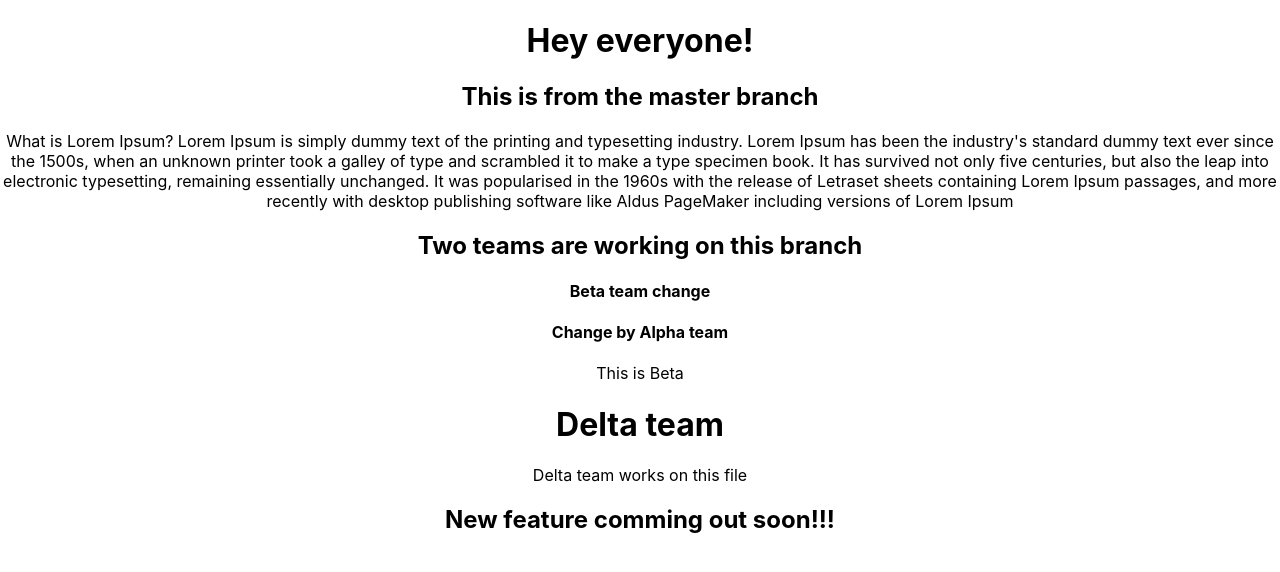
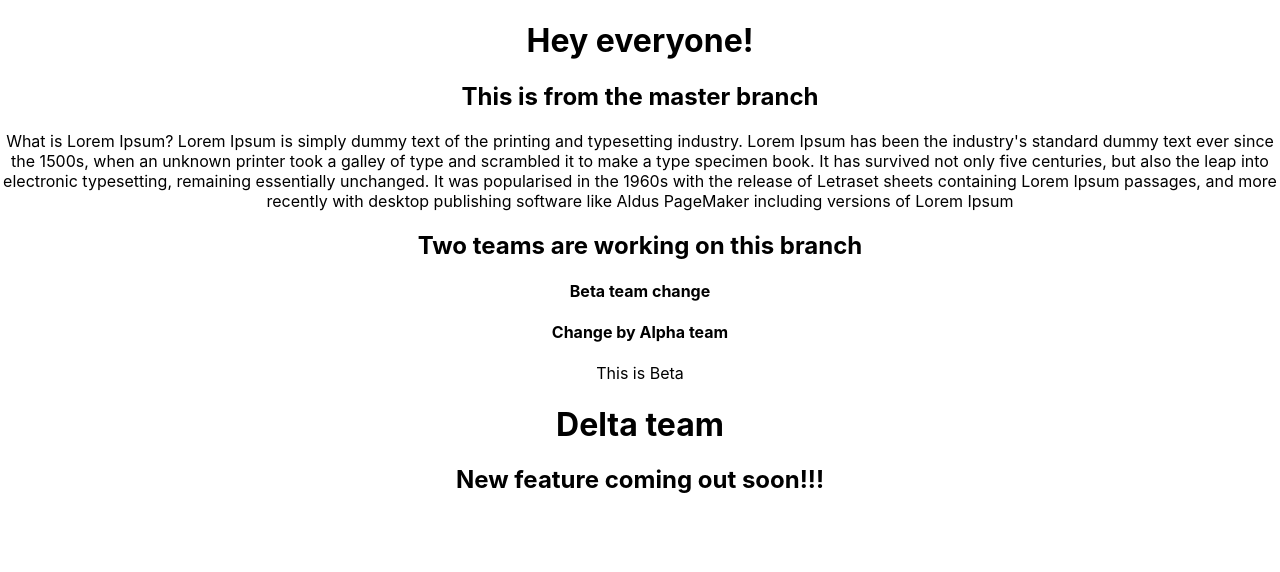
Before and after one commit to Majestic1992/practice, a React (Create React App) app: page / in a window 1280 px wide. Shown: the top 572 px of the page. Built offline with nearby package versions, Linux system fonts and the light colour scheme.

Commit message:
Changes to Delta branch

```diff
--- a/src/components/Delta.js
+++ b/src/components/Delta.js
@@ -4,8 +4,7 @@ const Delta = () => {
   return (
     <div>
       <h1>Delta team</h1>
-      <p>Delta team works on this file</p>
-      <h2>New feature comming out soon!!!</h2>
+      <h2>New feature coming out soon!!!</h2>
     </div>
   );
 };
```
